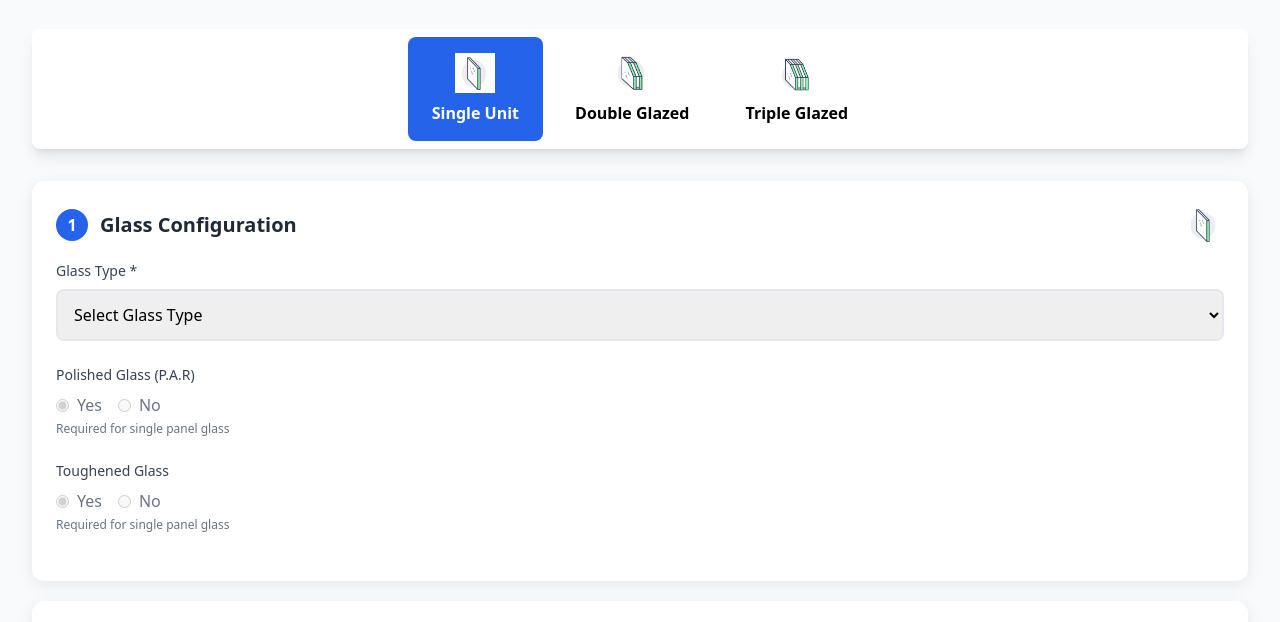
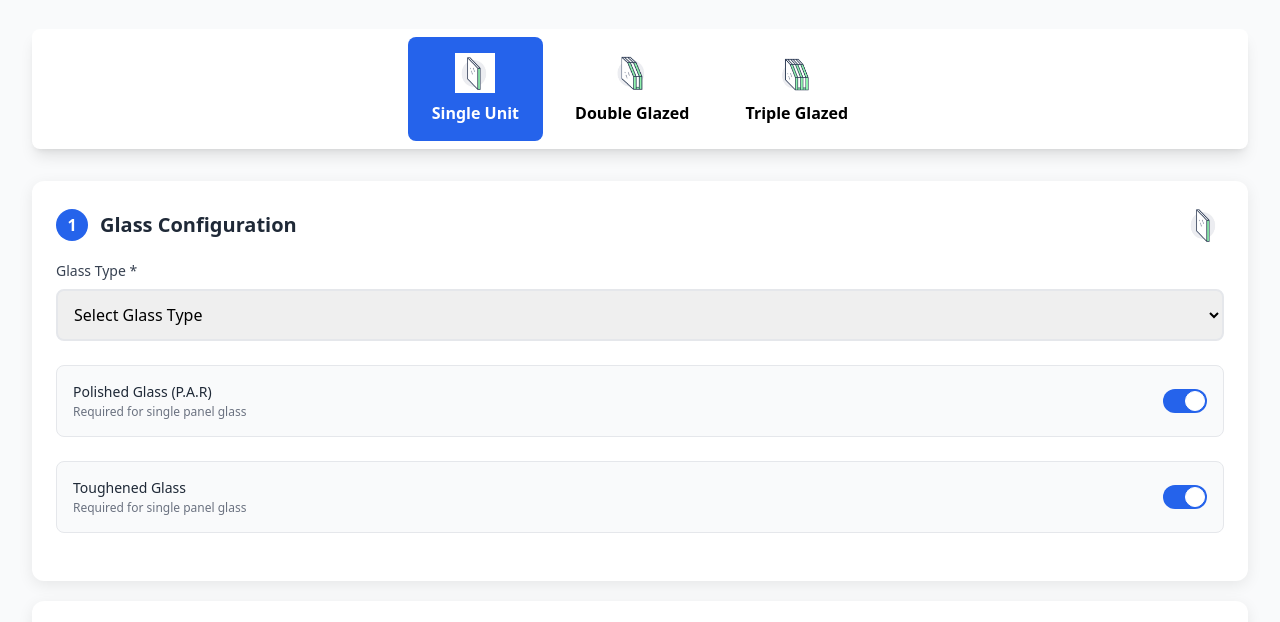
Before and after one commit to princesinghrajput/sealedunit, a plain HTML site: page final.html in a window 1280 px wide. Shown: the part 171-793 px from the top of the page. Drawn offline with nearby package versions, Linux system fonts and the light colour scheme.

Commit message:
CHANGE 4: SINGLE GLASS ONLY

```diff
--- a/final.html
+++ b/final.html
@@ -533,38 +533,41 @@
                             </div>
                         </div>
 
+                        <!-- Polished Glass (P.A.R) Toggle -->
                         <div class="mb-6">
-                            <label class="block text-sm font-medium text-gray-700 mb-2">Polished Glass (P.A.R)</label>
-                            <div class="flex gap-4">
-                                <label class="flex items-center cursor-pointer">
-                                    <input type="radio" name="singlePolished" value="yes" data-price="30" class="mr-2"
-                                        checked disabled>
-                                    <span class="text-gray-500">Yes</span>
+                            <div
+                                class="flex items-center justify-between p-4 bg-gray-50 rounded-lg border border-gray-200">
+                                <div>
+                                    <label class="block text-sm font-medium text-gray-800">Polished Glass
+                                        (P.A.R)</label>
+                                    <p class="text-xs text-gray-500 mt-0.5">Required for single panel glass</p>
+                                </div>
+                                <label class="relative inline-flex items-center cursor-pointer">
+                                    <input type="checkbox" name="singlePolished" value="yes" data-price="30"
+                                        class="sr-only peer" checked disabled>
+                                    <div
+                                        class="w-11 h-6 bg-gray-300 peer-focus:outline-none peer-focus:ring-4 peer-focus:ring-blue-300 rounded-full peer peer-checked:after:translate-x-full rtl:peer-checked:after:-translate-x-full peer-checked:after:border-white after:content-[''] after:absolute after:top-[2px] after:start-[2px] after:bg-white after:border-gray-300 after:border after:rounded-full after:h-5 after:w-5 after:transition-all peer-checked:bg-blue-600">
+                                    </div>
                                 </label>
-                                <label class="flex items-center cursor-not-allowed">
-                                    <input type="radio" name="singlePolished" value="no" data-price="0" class="mr-2"
-                                        disabled>
-                                    <span class="text-gray-500">No</span>
+                            </div>
+                        </div>
+
+                        <!-- Toughened Glass Toggle -->
+                        <div class="mb-6">
+                            <div
+                                class="flex items-center justify-between p-4 bg-gray-50 rounded-lg border border-gray-200">
+                                <div>
+                                    <label class="block text-sm font-medium text-gray-800">Toughened Glass</label>
+                                    <p class="text-xs text-gray-500 mt-0.5">Required for single panel glass</p>
+                                </div>
+                                <label class="relative inline-flex items-center cursor-pointer">
+                                    <input type="checkbox" name="singleToughened" value="yes" data-price="30"
+                                        class="sr-only peer" checked disabled>
+                                    <div
+                                        class="w-11 h-6 bg-gray-300 peer-focus:outline-none peer-focus:ring-4 peer-focus:ring-blue-300 rounded-full peer peer-checked:after:translate-x-full rtl:peer-checked:after:-translate-x-full peer-checked:after:border-white after:content-[''] after:absolute after:top-[2px] after:start-[2px] after:bg-white after:border-gray-300 after:border after:rounded-full after:h-5 after:w-5 after:transition-all peer-checked:bg-blue-600">
+                                    </div>
                                 </label>
                             </div>
-                            <p class="text-xs text-gray-500 mt-1">Required for single panel glass</p>
-                        </div>
-
-                        <div class="mb-6">
-                            <label class="block text-sm font-medium text-gray-700 mb-2">Toughened Glass</label>
-                            <div class="flex gap-4">
-                                <label class="flex items-center cursor-pointer">
-                                    <input type="radio" name="singleToughened" value="yes" data-price="30" class="mr-2"
-                                        checked disabled>
-                                    <span class="text-gray-500">Yes</span>
-                                </label>
-                                <label class="flex items-center cursor-not-allowed">
-                                    <input type="radio" name="singleToughened" value="no" data-price="0" class="mr-2"
-                                        disabled>
-                                    <span class="text-gray-500">No</span>
-                                </label>
-                            </div>
-                            <p class="text-xs text-gray-500 mt-1">Required for single panel glass</p>
                         </div>
 
                         <!-- Hidden Cost Fields -->
```
